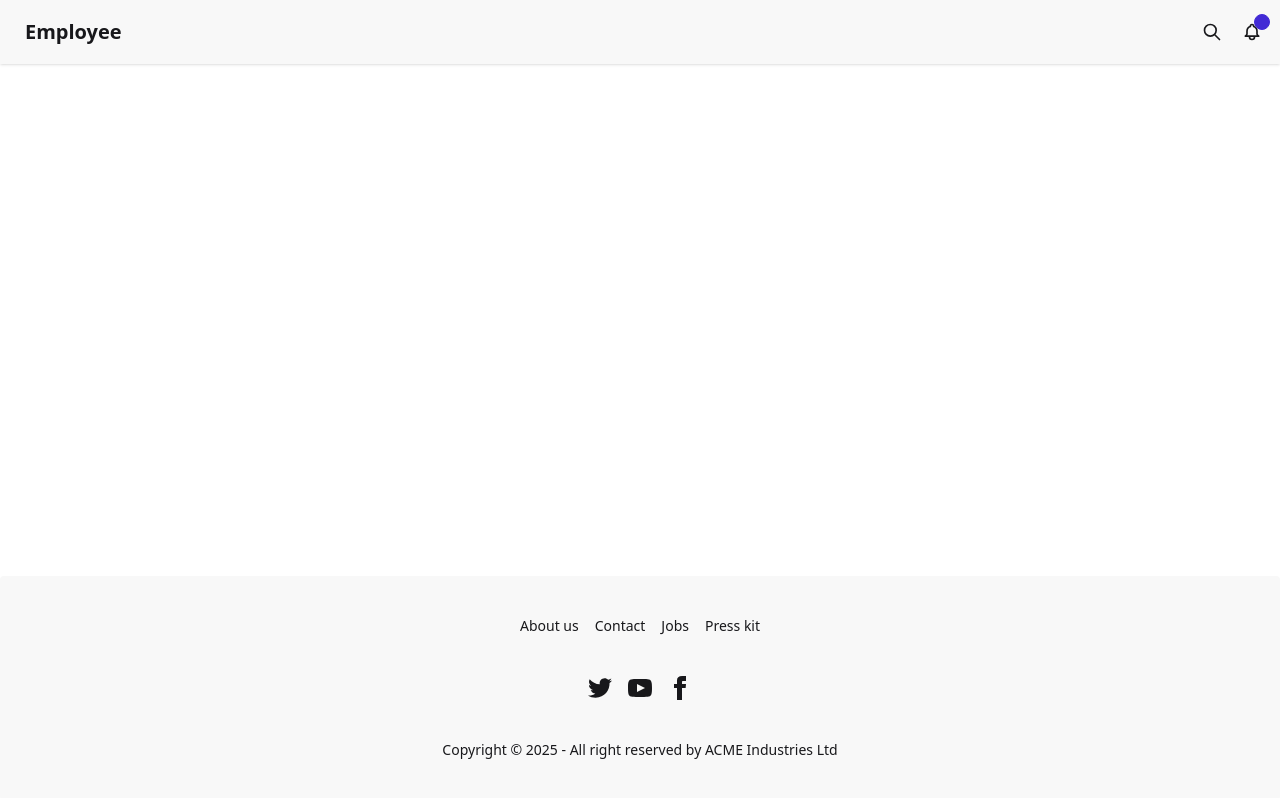
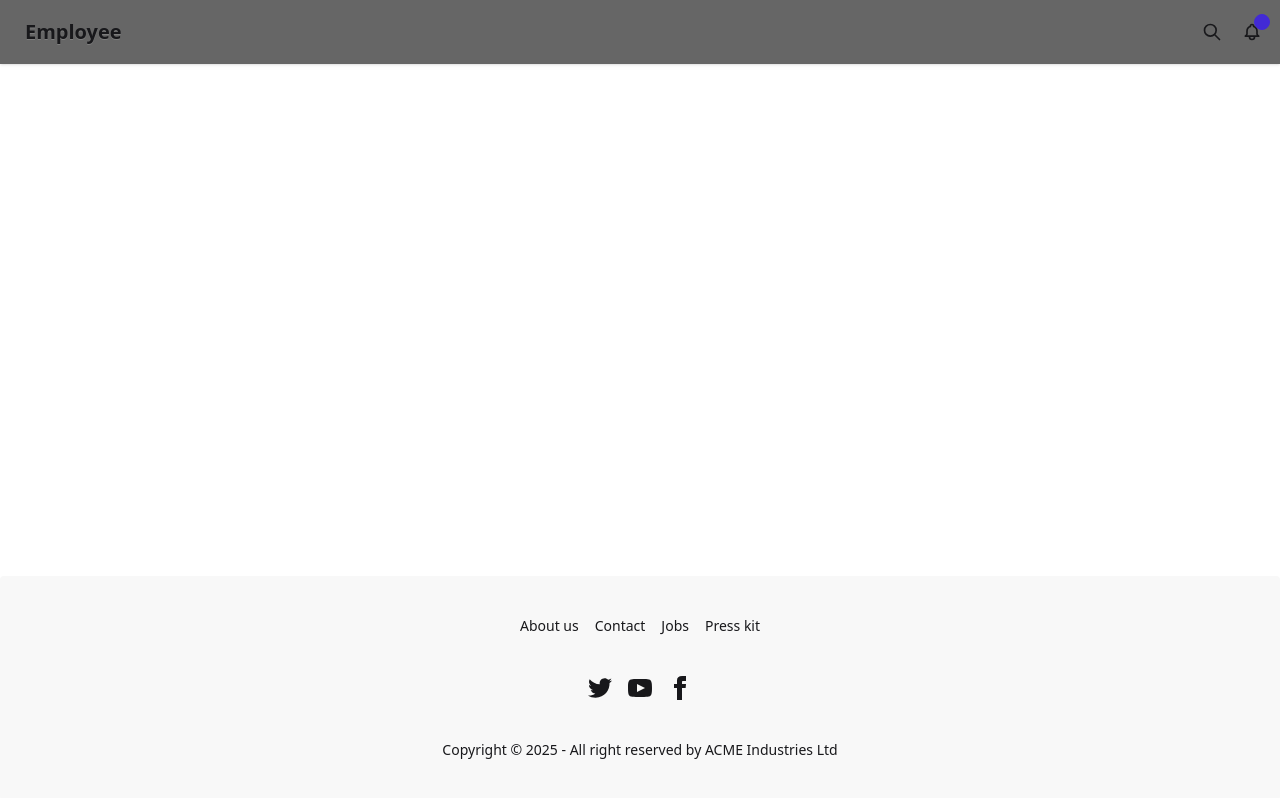
Before and after one commit to lezyCoder/Employee_Management_UsingRTK, a React (Vite) app: page / in a window 1280 px wide. Built offline with nearby package versions, Linux system fonts and the light colour scheme.

Commit message:
Style Changes

```diff
--- a/src/index.css
+++ b/src/index.css
@@ -1,2 +1,6 @@
 @import "tailwindcss";
 @plugin "daisyui";
+
+.navbar{
+    background: #666666;
+}
```
